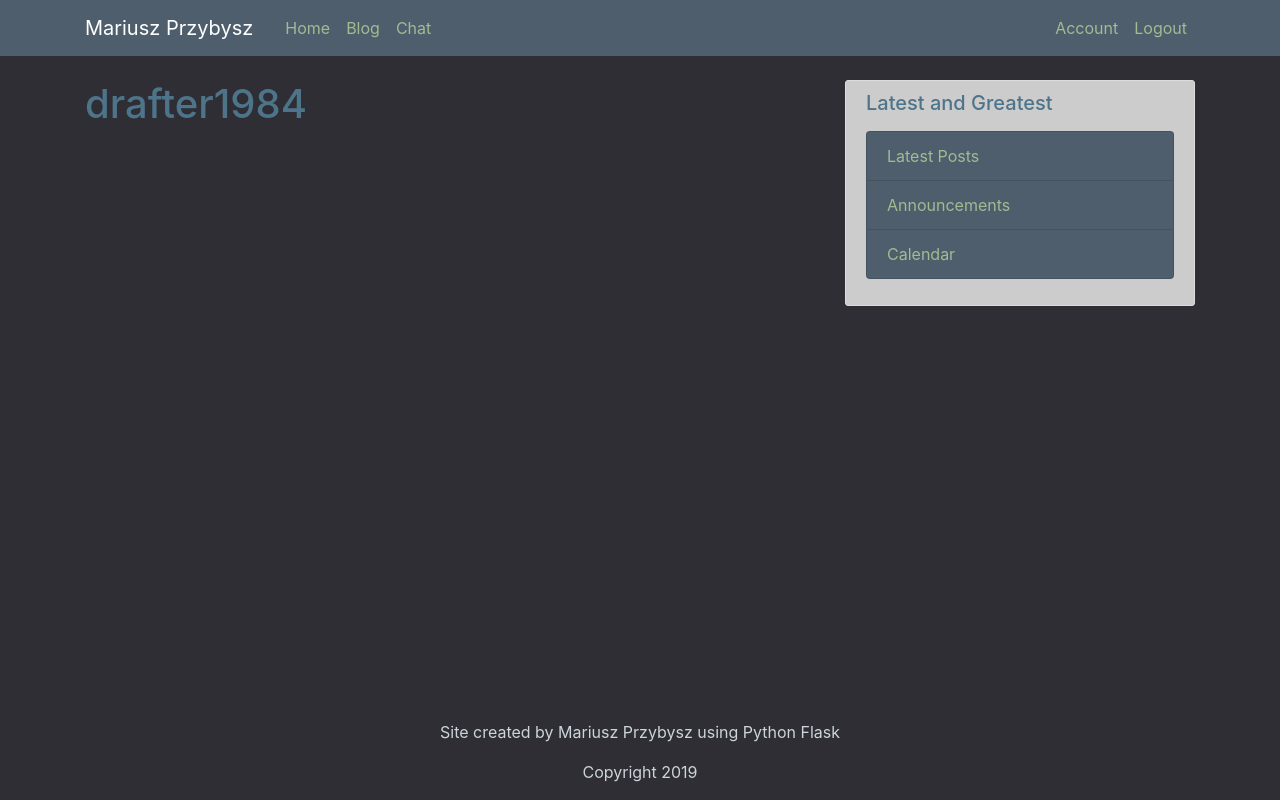
After one commit to DevMariusz/PythonWebsite, a Flask app: page /account in a window 1280 px wide. The commit adds this page. Run offline with Flask 2, Linux system fonts and the light colour scheme; a user stored in the database is signed in; some libraries are stand-ins or nearby versions.

Commit message:
Added user login

```diff
--- a/Flask Website/myproject/__init__.py
+++ b/Flask Website/myproject/__init__.py
@@ -1,9 +1,15 @@
 from flask import Flask
 from flask_sqlalchemy import SQLAlchemy
+from flask_bcrypt import Bcrypt
+from flask_login import LoginManager
 
 app = Flask(__name__)
 app.config['SECRET_KEY']='84d8dfa6913b747a276174c363653cf8'
 app.config['SQLALCHEMY_DATABASE_URI']='sqlite:///site.db'
 db=SQLAlchemy(app)
+bcrypt=Bcrypt(app)
+login_manager=LoginManager(app)
+login_manager.login_view='login'
+login_manager.login_message_category='info'
 
 from myproject import routes
--- a/Flask Website/myproject/routes.py
+++ b/Flask Website/myproject/routes.py
@@ -1,7 +1,8 @@
-from flask import render_template, url_for,flash,redirect
-from myproject import app
+from flask import render_template, url_for,flash,redirect,request
+from myproject import app, db, bcrypt
 from myproject.forms import RegistrationForm, LoginForm
 from myproject.models import User, Post
+from flask_login import login_user, current_user, logout_user, login_required
 
 posts=[
     {
@@ -36,19 +37,39 @@ def blog():
 
 @app.route("/register", methods=['GET', 'POST'])
 def register():
+    if current_user.is_authenticated:
+        return redirect(url_for('home'))
     form=RegistrationForm()
     if form.validate_on_submit():
-        flash(f'Account created for {form.username.data}!','success')
-        return redirect(url_for('home'))
+        hashed_password = bcrypt.generate_password_hash(form.password.data).decode('utf-8')
+        user = User(username=form.username.data, email=form.email.data, password=hashed_password)
+        db.session.add(user)
+        db.session.commit()
+        flash('Your account has been created! You are now able to log in', 'success')
+        return redirect(url_for('login'))
     return render_template("register.html",title='Register',form=form)
 
 @app.route("/login", methods=['GET', 'POST'])
 def login():
+    if current_user.is_authenticated:
+        return redirect(url_for('home'))
     form=LoginForm()
     if form.validate_on_submit():
-        if form.email.data=='admin@blog.com' and form.password.data=='password':
-            flash('You have been logged in!','success')
-            return redirect(url_for('home'))
+        user = User.query.filter_by(email=form.email.data).first()
+        if user and bcrypt.check_password_hash(user.password, form.password.data):
+            login_user(user, remember=form.remember.data)
+            next_page = request.args.get('next')
+            return redirect(next_page) if next_page else redirect(url_for('home'))
         else:
-            flash('Login Unsuccessful. Please check username and password','danger')
+            flash('Login Unsuccessful. Please check email and password','danger')
     return render_template("login.html",title='Login',form=form)
+
+@app.route("/logout")
+def logout():
+    logout_user()
+    return redirect(url_for('home'))
+
+@app.route("/account")
+@login_required
+def account():
+    return render_template('account.html', title='Account')
--- /dev/null
+++ b/Flask Website/myproject/templates/account.html
@@ -0,0 +1,4 @@
+{% extends "layout.html" %}
+{% block content %}
+    <h1>{{ current_user.username }}</h1>
+{% endblock content %}
--- a/Flask Website/myproject/templates/layout.html
+++ b/Flask Website/myproject/templates/layout.html
@@ -34,8 +34,13 @@
 				</div>
 				<!-- Navbar Right Side -->
 				<div class="navbar-nav">
-				  <a class="nav-item nav-link" href="{{url_for('login')}}">Login</a>
-				  <a class="nav-item nav-link" href="{{url_for('register')}}">Register</a>
+				  {% if current_user.is_authenticated %}
+					<a class="nav-item nav-link" href="{{ url_for('account') }}">Account</a>
+					<a class="nav-item nav-link" href="{{ url_for('logout') }}">Logout</a>
+				  {% else %}
+					<a class="nav-item nav-link" href="{{ url_for('login') }}">Login</a>
+					<a class="nav-item nav-link" href="{{ url_for('register') }}">Register</a>
+				  {% endif %}
 				</div>
 			  </div>
 			</div>
```
Also changed, not shown: Flask Website/myproject/forms.py (+13 -2 lines), Flask Website/myproject/models.py (+7 -2 lines), Flask Website/myproject/site.db, 1 other file.
